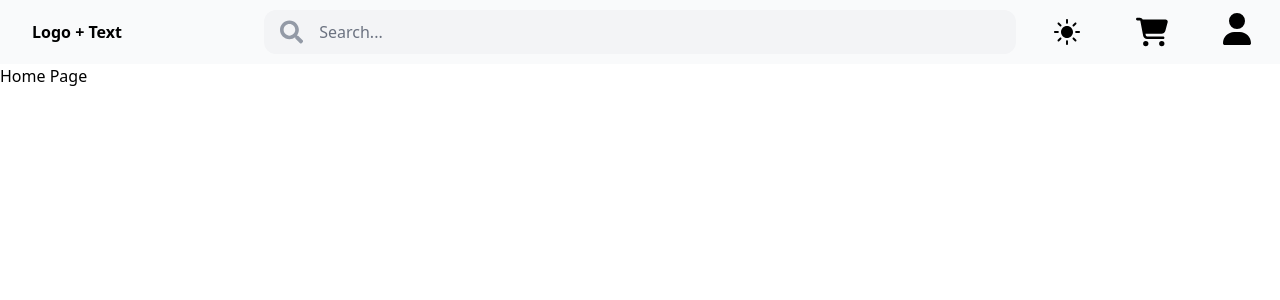
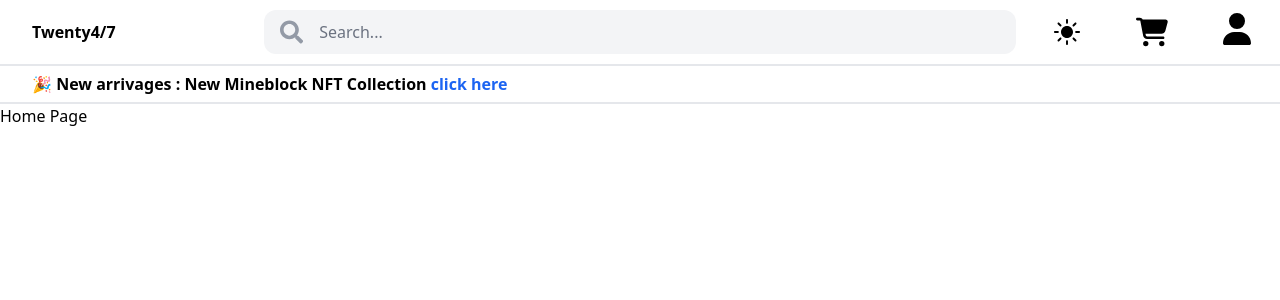
Before and after one commit to Sainseya/Twenty4-7, a React (Create React App) app in the folder app/twenty4-seven/: page / in a window 1280 px wide. Shown: the top 300 px of the page. Built offline with nearby package versions, Linux system fonts and the light colour scheme.

Commit message:
Add: New banner

```diff
--- /dev/null
+++ b/app/twenty4-seven/src/Components/navigation/NewBanner.tsx
@@ -0,0 +1,24 @@
+interface NewBannerProps {
+  newsText: string;
+}
+
+const NewBanner: React.FC<NewBannerProps> = ({ newsText }) => {
+  return (
+    <div
+      id="news"
+      className="flex w-full h-10 bg-light_bg border-y-2 border-light_border items-center"
+    >
+      <p className=" pl-8 text-center font-semibold">
+        🎉 New arrivages : {newsText}{" "}
+        <a
+          href="/"
+          className="text-blue-600 hover:text-blue-700 hover:underline"
+        >
+          click here
+        </a>
+      </p>
+    </div>
+  );
+};
+
+export default NewBanner;
--- a/app/twenty4-seven/src/Pages/Homepage.tsx
+++ b/app/twenty4-seven/src/Pages/Homepage.tsx
@@ -1,42 +1,11 @@
-import { IoIosSunny } from "react-icons/io";
-import { FaCartShopping, FaUser } from "react-icons/fa6";
-import { FaSearch } from "react-icons/fa";
-import { Link } from "react-router-dom";
+import NewBanner from "../Components/navigation/NewBanner";
+import Topbar from "../Components/navigation/Topbar";
 
-const Homepage = () => {
+const Homepage: React.FC = () => {
   return (
     <div>
-      <div className="flex w-full h-16 bg-light_bg2 justify-between items-center">
-        <div className="w-64 px-8">
-          <h2 className="font-semibold">Logo + Text</h2>
-        </div>
-        <div className="flex flex-1 px-2 justify-center items-center">
-          <div
-            id="Search"
-            className="w-full h-11 bg-light_txtZone rounded-xl flex items-center pl-4"
-          >
-            <FaSearch size={24} color="#939aa6" />
-            <input
-              type="text"
-              placeholder="Search..."
-              className="px-4 py-2 w-full bg-transparent focus:outline-none focus:ring-0 border-none"
-            />
-          </div>
-        </div>
-        <div className="flex w-64 justify-around">
-          <button type="button" className="">
-            <IoIosSunny size={32} />
-          </button>
-          <button type="button" className="">
-            <FaCartShopping size={32} />
-          </button>
-          <Link to="/connexion">
-            <button type="button" className="">
-              <FaUser size={32} />
-            </button>
-          </Link>
-        </div>
-      </div>
+      <Topbar nameWebsite="Twenty4/7"/>
+      <NewBanner newsText="New Mineblock NFT Collection"/>
       <h1>Home Page</h1>
     </div>
   );
```
